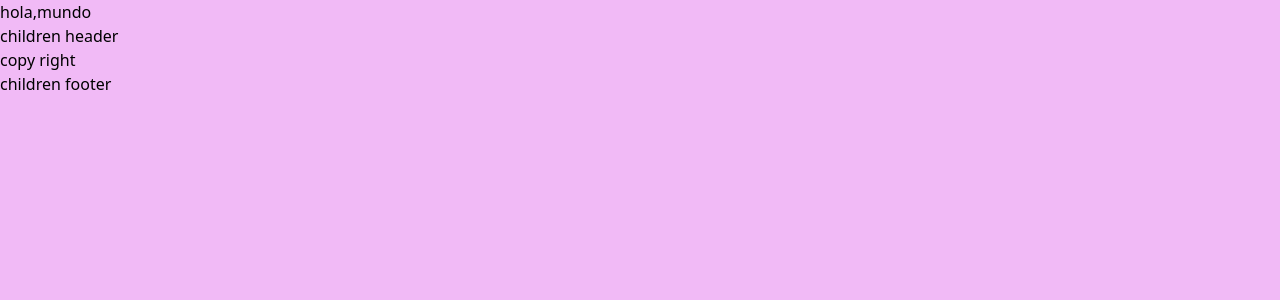
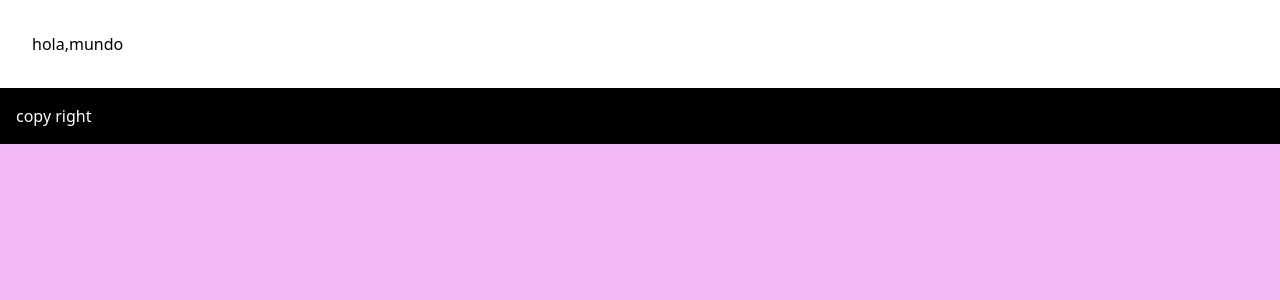
Before and after one commit to emilrichardo/vite-scss-tailwind, a React (Vite) app: page / in a window 1280 px wide. Shown: the top 300 px of the page. Built offline with nearby package versions, Linux system fonts and the light colour scheme.

Commit message:
componentes footer and header

```diff
--- a/index.html
+++ b/index.html
@@ -8,8 +8,10 @@
   </head>
 
   <body>
-    <div id="header" title="hola,mundo"><p>children header</p></div>
-    <div id="footer" copy="copy right"><p>children footer</p></div>
+    <div data-component="header" title="hola,mundo"></div>
+
+    <div data-component="footer" copy="copy right"><p>children footer</p></div>
+
     <script type="module" src="./src/main.jsx"></script>
   </body>
 </html>
--- a/src/components/Footer.jsx
+++ b/src/components/Footer.jsx
@@ -1,10 +1,9 @@
 import React from "react";
 
-const Footer = ({ children, copy }) => {
+const Footer = ({ copy }) => {
   return (
-    <footer>
+    <footer className=" bg-black text-white p-4">
       <p>{copy}</p>
-      <div dangerouslySetInnerHTML={{ __html: children }}></div>
     </footer>
   );
 };
--- a/src/components/Header.jsx
+++ b/src/components/Header.jsx
@@ -1,11 +1,14 @@
 import React from "react";
 
-const Header = ({ children, title }) => {
+const Header = ({ title }) => {
   return (
-    <div>
-      <h1>{title}</h1>
-      <div dangerouslySetInnerHTML={{ __html: children }}></div>
-    </div>
+    <>
+      <header>
+        <div className="container bg-white p-8">
+          <h1>{title}</h1>
+        </div>
+      </header>
+    </>
   );
 };
 export default Header;
--- a/src/components/Layout.jsx
+++ /dev/null
@@ -1,13 +0,0 @@
-import React from "react";
-
-const Layout = ({ children }) => {
-  return (
-    <div>
-      <h1>Layout</h1>
-
-      <div dangerouslySetInnerHTML={{ __html: children }}></div>
-    </div>
-  );
-};
-
-export default Layout;
--- a/src/components/MyComponent.jsx
+++ /dev/null
@@ -1,13 +0,0 @@
-import React from "react";
-
-const MyComponent = ({ children, title, description }) => {
-  return (
-    <div className="my-component bg-green-300 p-8  m-2">
-      <h1 className=" text-2xl">{title}</h1>
-      <p className=" text-lg">{description}</p>
-      <div>{children}</div>
-    </div>
-  );
-};
-
-export default MyComponent;
--- a/src/components/index.jsx
+++ b/src/components/index.jsx
@@ -1,8 +1,6 @@
 import Header from "./Header";
 import Footer from "./Footer";
-import Layout from "./Layout";
 export const components = {
   header: Header,
   footer: Footer,
-  layout: Layout,
 };
--- a/src/main.jsx
+++ b/src/main.jsx
@@ -3,18 +3,26 @@ import ReactDOM from "react-dom/client";
 import { components } from "./components";
 import "./scss/style.scss";
 
-Object.keys(components).map((componentId) => {
-  const containers = document.querySelectorAll(`[id="${componentId}"]`);
+const searchComponent = (componentId) => {
+  const containers = document.querySelectorAll(
+    `[data-component="${componentId}"]`
+  );
   containers.forEach((container) => {
     const props = {};
     for (const attr of container.attributes) {
       props[attr.name] = attr.value;
     }
-    const children = container.innerHTML;
+
     const Component = components[componentId];
-
+    if (!Component) {
+      return;
+    }
     const root = ReactDOM.createRoot(container);
 
-    root.render(<Component {...props}>{children}</Component>);
+    root.render(<Component {...props}></Component>);
   });
+};
+
+Object.keys(components).map((componentId) => {
+  searchComponent(componentId);
 });
```
